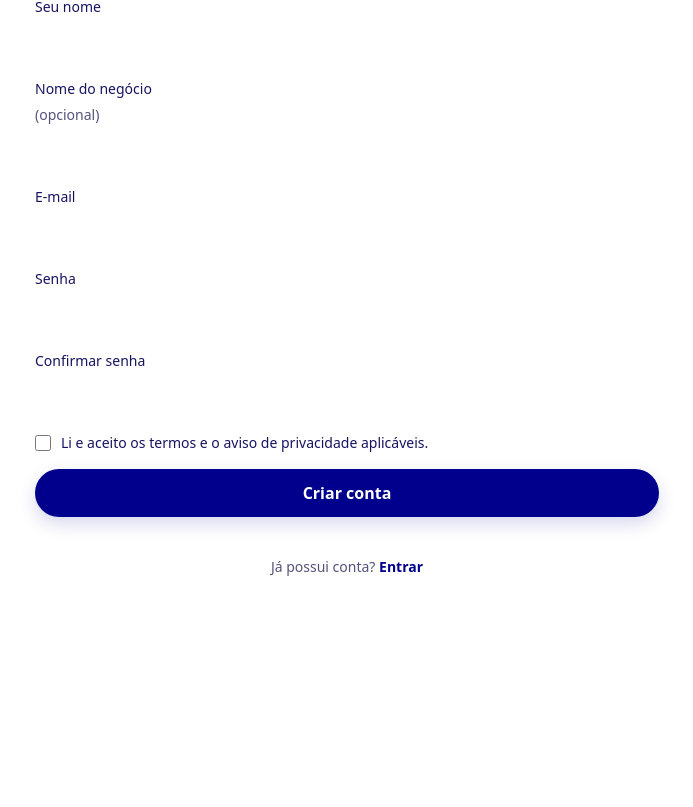
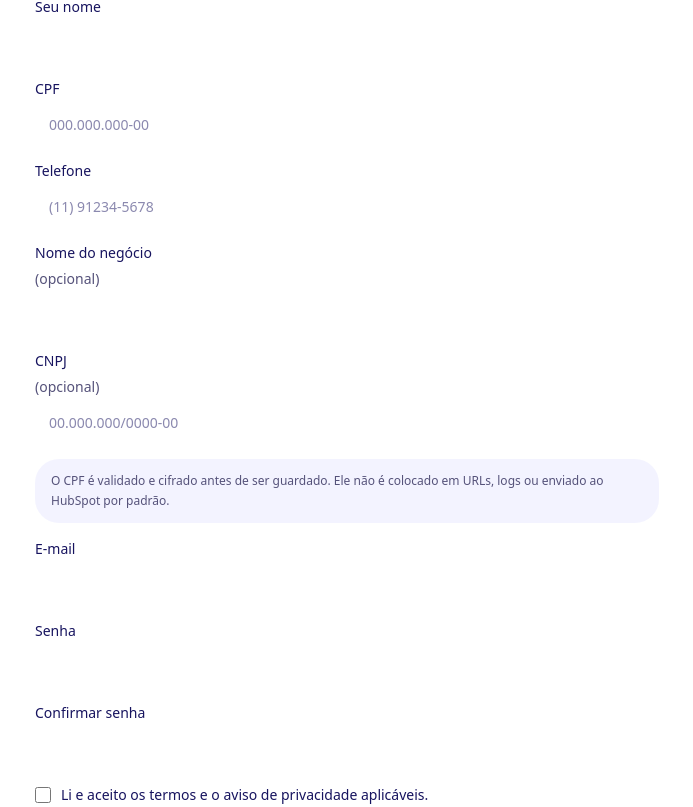
Before and after one commit to pablo-marchina/LMS-estimulo, a Next.js app in the folder apps/web/: page /cadastro in a window 1280 px wide. Shown: the part 313-1120 px from the top of the page, without its empty margins (293-986 px from the left). Before the commit the page ends 938 px from the top, so only its background shows below. Built offline with nearby package versions, Linux system fonts and the light colour scheme.

Commit message:
feat(signup): show identity and business fields in initial form

```diff
--- a/apps/web/app/cadastro/page.tsx
+++ b/apps/web/app/cadastro/page.tsx
@@ -7,6 +7,11 @@ import { createPublicAccountAction } from "./actions";
 const errorMessages: Record<string, string> = {
   dados_invalidos: "Revise os campos e aceite os termos para continuar.",
   senhas_diferentes: "As senhas informadas são diferentes.",
+  cpf_invalido: "Informe um CPF válido.",
+  telefone_invalido: "Informe um telefone válido, com DDD.",
+  cnpj_invalido: "Informe um CNPJ válido ou deixe o campo em branco.",
+  cnpj_requer_nome_negocio: "Para informar o CNPJ, preencha também o nome do negócio.",
+  protecao_cpf_indisponivel: "Não foi possível proteger o CPF neste ambiente.",
   usuario_existente: "Já existe uma conta com este e-mail.",
   limite_email: "O limite temporário do servidor de e-mail foi atingido. Aguarde antes de tentar novamente.",
   criacao_falhou: "Não foi possível criar a conta agora.",
@@ -16,49 +21,30 @@ export default async function PublicSignupPage({ searchParams }: { searchParams:
   const { erro } = await searchParams;
   return (
     <AuthLayout
-      eyebrow="Acesso público"
+      eyebrow="Acesso à plataforma"
       title="Crie sua conta"
-      description="Comece com os dados mínimos. Outras informações serão solicitadas somente quando forem necessárias."
+      description="Informe seus dados de identificação e contato. O CNPJ é opcional para quem ainda não formalizou o negócio."
       wide
     >
       {erro ? <FormMessage tone="error">{errorMessages[erro] ?? "Não foi possível concluir o cadastro."}</FormMessage> : null}
       <form action={createPublicAccountAction} className="grid gap-4">
-        <Label>
-          Seu nome
-          <Input name="preferred_name" minLength={2} maxLength={120} autoComplete="name" required />
-        </Label>
-        <Label>
-          Nome do negócio <span className="font-normal text-muted">(opcional)</span>
-          <Input name="business_name" maxLength={160} autoComplete="organization" />
-        </Label>
-        <Label>
-          E-mail
-          <Input name="email" type="email" autoComplete="email" required />
-        </Label>
-        <Label>
-          Senha
-          <Input name="password" type="password" minLength={10} maxLength={128} autoComplete="new-password" required />
-        </Label>
-        <Label>
-          Confirmar senha
-          <Input name="password_confirmation" type="password" minLength={10} maxLength={128} autoComplete="new-password" required />
-        </Label>
-        <label className="flex items-start gap-2.5 text-sm text-ink">
-          <input name="terms" type="checkbox" value="accepted" required className="mt-0.5 size-4 accent-primary" />
-          <span>Li e aceito os termos e o aviso de privacidade aplicáveis.</span>
-        </label>
-        <Button size="lg" type="submit">
-          Criar conta
-        </Button>
+        <div className="grid gap-4 sm:grid-cols-2">
+          <Label>Seu nome<Input name="preferred_name" minLength={2} maxLength={120} autoComplete="name" required /></Label>
+          <Label>CPF<Input name="cpf" inputMode="numeric" autoComplete="off" placeholder="000.000.000-00" minLength={11} maxLength={14} pattern="[0-9.\-]{11,14}" required /></Label>
+          <Label>Telefone<Input name="telefone" type="tel" inputMode="tel" autoComplete="tel" placeholder="(11) 91234-5678" required /></Label>
+          <Label>Nome do negócio <span className="font-normal text-muted">(opcional)</span><Input name="business_name" maxLength={160} autoComplete="organization" /></Label>
+          <Label className="sm:col-span-2">CNPJ <span className="font-normal text-muted">(opcional)</span><Input name="cnpj" inputMode="numeric" autoComplete="off" placeholder="00.000.000/0000-00" maxLength={18} /></Label>
+        </div>
+        <p className="rounded-xl border border-primary/15 bg-primary-soft/55 px-4 py-3 text-xs leading-5 text-muted">O CPF é validado e cifrado antes de ser guardado. Ele não é colocado em URLs, logs ou enviado ao HubSpot por padrão.</p>
+        <Label>E-mail<Input name="email" type="email" autoComplete="email" required /></Label>
+        <div className="grid gap-4 sm:grid-cols-2">
+          <Label>Senha<Input name="password" type="password" minLength={10} maxLength={128} autoComplete="new-password" required /></Label>
+          <Label>Confirmar senha<Input name="password_confirmation" type="password" minLength={10} maxLength={128} autoComplete="new-password" required /></Label>
+        </div>
+        <label className="flex items-start gap-2.5 text-sm text-ink"><input name="terms" type="checkbox" value="accepted" required className="mt-0.5 size-4 accent-primary" /><span>Li e aceito os termos e o aviso de privacidade aplicáveis.</span></label>
+        <Button size="lg" type="submit">Criar conta</Button>
       </form>
-      <AuthFooter>
-        <p className="text-muted">
-          Já possui conta?{" "}
-          <Link href="/entrar" className="font-semibold text-primary hover:underline">
-            Entrar
-          </Link>
-        </p>
-      </AuthFooter>
+      <AuthFooter><p className="text-muted">Já possui conta? <Link href="/entrar" className="font-semibold text-primary hover:underline">Entrar</Link></p></AuthFooter>
     </AuthLayout>
   );
 }
```
